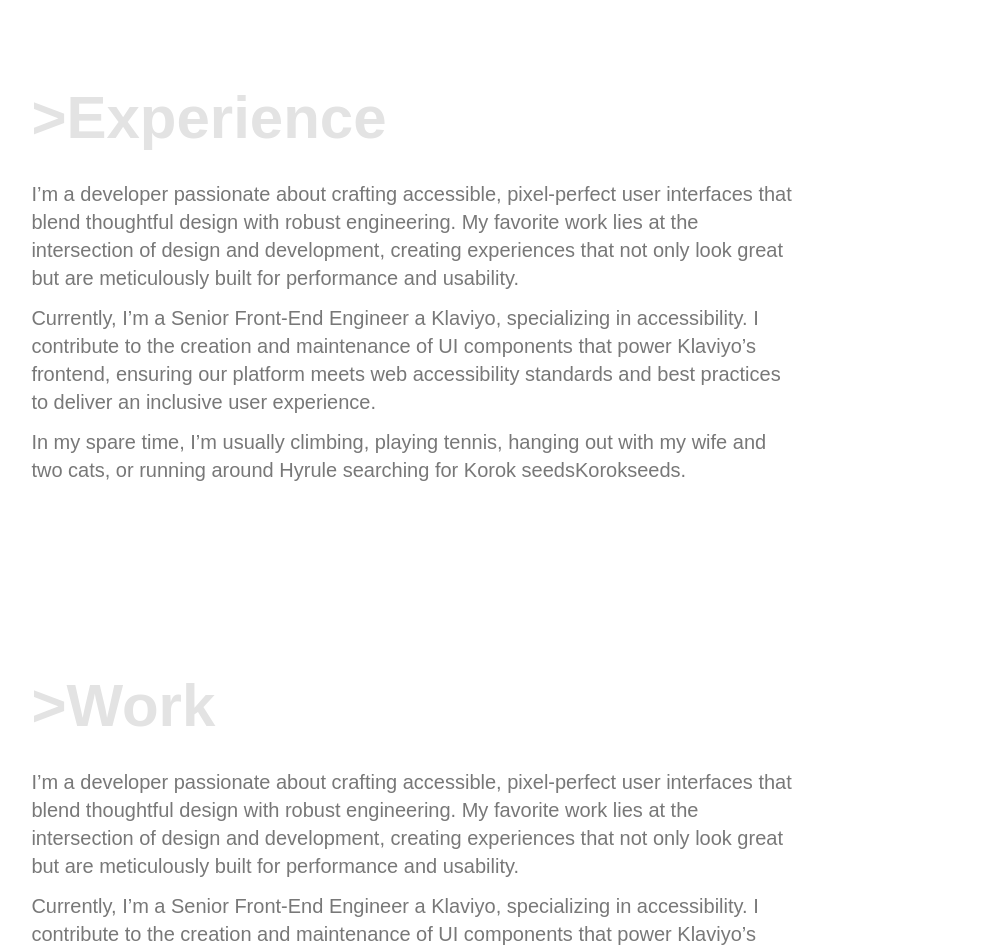
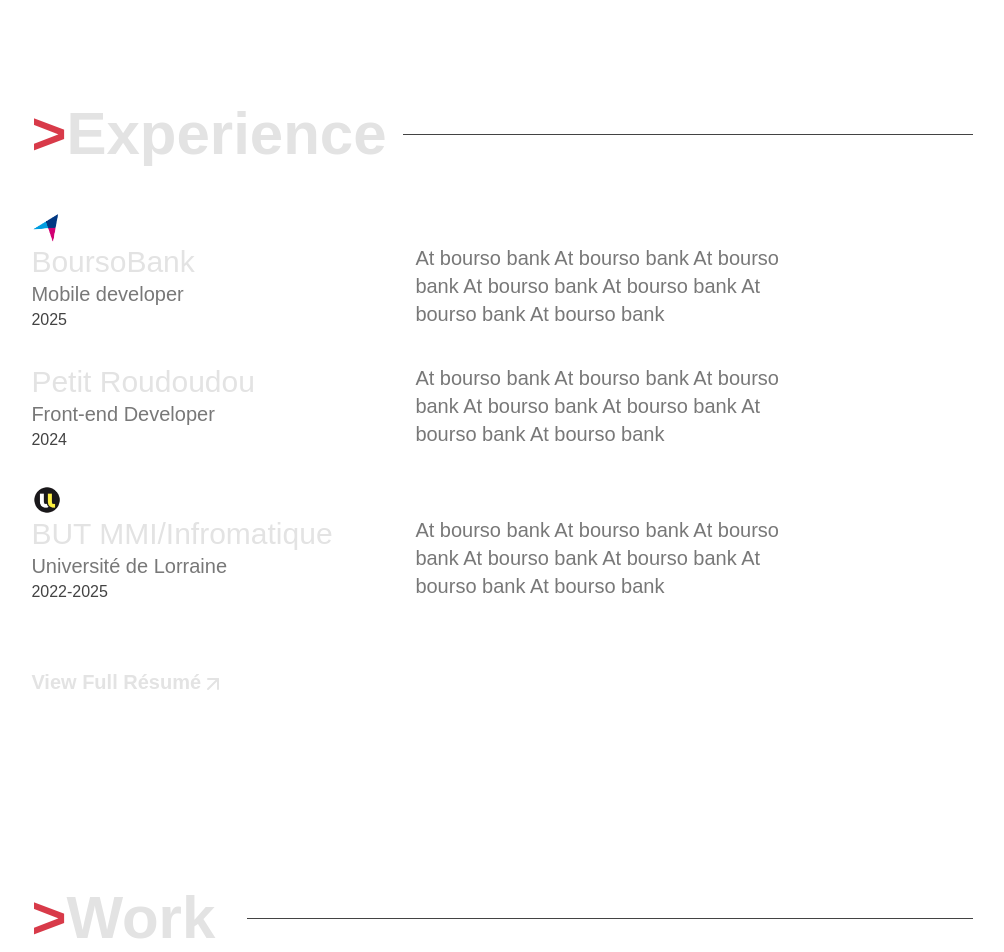
Before and after one commit to odinalx/odinalx.dev, a Next.js app: page / in a window 1280 px wide. Shown: the part 1300-2252 px from the top of the page, without its empty margins (138-1142 px from the left). Built offline with nearby package versions, Linux system fonts and the light colour scheme.

Commit message:
feat: experience finish

```diff
--- /dev/null
+++ b/app/experience.tsx
@@ -0,0 +1,75 @@
+import Image from 'next/image';
+
+type ExperienceEntry = {
+  company: string;
+  role: string;
+  year: string;
+  description: string;
+  logoSrc?: string;
+  logoAlt?: string;
+};
+
+const experiences: ExperienceEntry[] = [
+  {
+    company: 'BoursoBank',
+    role: 'Mobile developer',
+    year: '2025',
+    description:
+      'At bourso bank At bourso bank At bourso bank At bourso bank At bourso bank At bourso bank At bourso bank',
+    logoSrc: '/boursobank.png',
+    logoAlt: 'BoursoBank logo',
+  },
+  {
+    company: 'Petit Roudoudou',
+    role: 'Front-end Developer',
+    year: '2024',
+    description:
+      'At bourso bank At bourso bank At bourso bank At bourso bank At bourso bank At bourso bank At bourso bank',
+  },
+  {
+    company: 'BUT MMI/Infromatique',
+    role: 'Université de Lorraine',
+    year: '2022-2025',
+    description:
+      'At bourso bank At bourso bank At bourso bank At bourso bank At bourso bank At bourso bank At bourso bank',
+    logoSrc: '/universite.png',
+    logoAlt: 'Université de Lorraine logo',
+  },
+];
+
+function ExperienceItem({ entry }: { entry: ExperienceEntry }) {
+  return (
+    <div>
+      {entry.logoSrc ? (
+        <Image
+          src={entry.logoSrc}
+          height={32}
+          width={32}
+          alt={entry.logoAlt ?? `${entry.company} logo`}
+        />
+      ) : null}
+      <div className="flex gap-24">
+        <div className="w-72 flex-none">
+          <h4 className="text-title text-3xl whitespace-nowrap">
+            {entry.company}
+          </h4>
+          <h5 className="whitespace-nowrap">{entry.role}</h5>
+          <p className="text-faded text-base">{entry.year}</p>
+        </div>
+        <div className="flex-1 min-w-0">
+          <p>{entry.description}</p>
+        </div>
+      </div>
+    </div>
+  );
+}
+
+export default function Experience() {
+  return (
+    <div className="space-y-8 mb-16">
+      {experiences.map((entry, index) => (
+        <ExperienceItem key={`${entry.company}-${index}`} entry={entry} />
+      ))}
+    </div>
+  );
+}
--- a/app/page.tsx
+++ b/app/page.tsx
@@ -1,3 +1,5 @@
+import Experience from './experience';
+import { ArrowUpRight } from 'lucide-react';
 export default function Home() {
   return (
     <main className="text-primary min-h-screen max-w-5xl">
@@ -9,13 +11,20 @@
 
         <p className="max-w-xl">
           I <span className="text-highlight font-bold">build</span> accessible
-          and engaging ( and sometimes designing ){' '}
+          and engaging ( and sometimes{' '}
+          <span className="text-highlight font-bold">designing</span> ){' '}
           <span className="text-highlight font-bold">digital experiences</span>{' '}
-          for the Web. I am currently looking for new oppurtunities.
+          for the <span className="text-highlight font-bold">Web</span>. I am
+          currently looking for new oppurtunities.
         </p>
       </section>
       <section id="about" className=" flex flex-col">
-        <h3 className="text-title text-6xl font-bold mb-8">&gt;About</h3>
+        <div className="flex items-center mb-12">
+          <h3 className="text-title text-6xl font-bold">
+            <span className="text-highlight">&gt;</span>About
+          </h3>
+          <div className="ml-4 h-px bg-faded flex-1"></div>
+        </div>
         <div className="space-y-3 max-w-3xl mb-48">
           <p>
             I’m a developer passionate about crafting accessible, pixel-perfect
@@ -39,32 +48,30 @@
         </div>
       </section>
       <section id="experience" className=" flex flex-col">
-        <h3 className="text-title text-6xl font-bold mb-8">&gt;Experience</h3>
+        <div className="flex items-center mb-12">
+          <h3 className="text-title text-6xl font-bold">
+            <span className="text-highlight">&gt;</span>Experience
+          </h3>
+          <div className="ml-4 h-px bg-faded flex-1"></div>
+        </div>
         <div className="space-y-3 max-w-3xl mb-48">
-          {' '}
-          <p>
-            I’m a developer passionate about crafting accessible, pixel-perfect
-            user interfaces that blend thoughtful design with robust
-            engineering. My favorite work lies at the intersection of design and
-            development, creating experiences that not only look great but are
-            meticulously built for performance and usability.
-          </p>
-          <p>
-            Currently, I’m a Senior Front-End Engineer a Klaviyo, specializing
-            in accessibility. I contribute to the creation and maintenance of UI
-            components that power Klaviyo’s frontend, ensuring our platform
-            meets web accessibility standards and best practices to deliver an
-            inclusive user experience.
-          </p>
-          <p>
-            In my spare time, I’m usually climbing, playing tennis, hanging out
-            with my wife and two cats, or running around Hyrule searching for
-            Korok seedsKorokseeds.
-          </p>
+          <Experience />
+          <a
+            href="#"
+            className="flex  text-title font-bold hover:text-highlight box-content group w-fit"
+          >
+            View Full Résumé
+            <ArrowUpRight className="ml-1 transition-transform duration-200 ease-out translate-y-[4px] -translate-x-[4px] group-hover:-translate-y-0 group-hover:translate-x-0" />
+          </a>
         </div>
       </section>
       <section id="work" className=" flex flex-col">
-        <h3 className="text-title text-6xl font-bold mb-8">&gt;Work</h3>
+        <div className="flex items-center mb-12">
+          <h3 className="text-title text-6xl font-bold">
+            <span className="text-highlight">&gt;</span>Work
+          </h3>
+          <div className="ml-8 h-px bg-faded flex-1"></div>
+        </div>
         <div className="space-y-3 max-w-3xl mb-48">
           {' '}
           <p>
@@ -89,7 +96,12 @@
         </div>
       </section>
       <section id="contact" className=" flex flex-col">
-        <h3 className="text-title text-6xl font-bold mb-8">&gt;Contact</h3>
+        <div className="flex items-center mb-12">
+          <h3 className="text-title text-6xl font-bold">
+            <span className="text-highlight">&gt;</span>Contact
+          </h3>
+          <div className="ml-4 h-px bg-faded flex-1"></div>
+        </div>
         <div className="space-y-3 max-w-3xl mb-48">
           {' '}
           <p>
```
Also changed, not shown: public/boursobank.png (added), public/universite.png (added).
